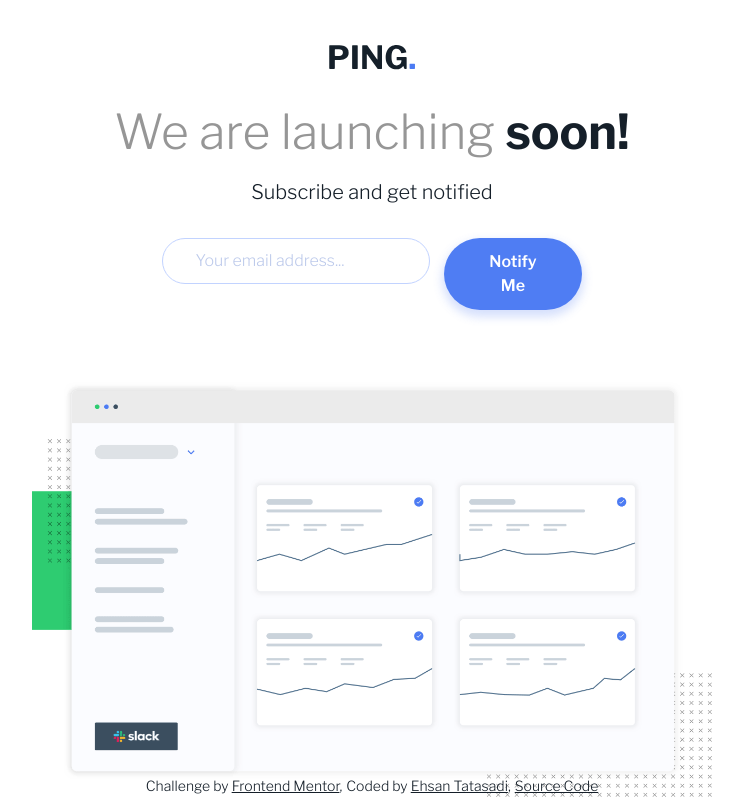
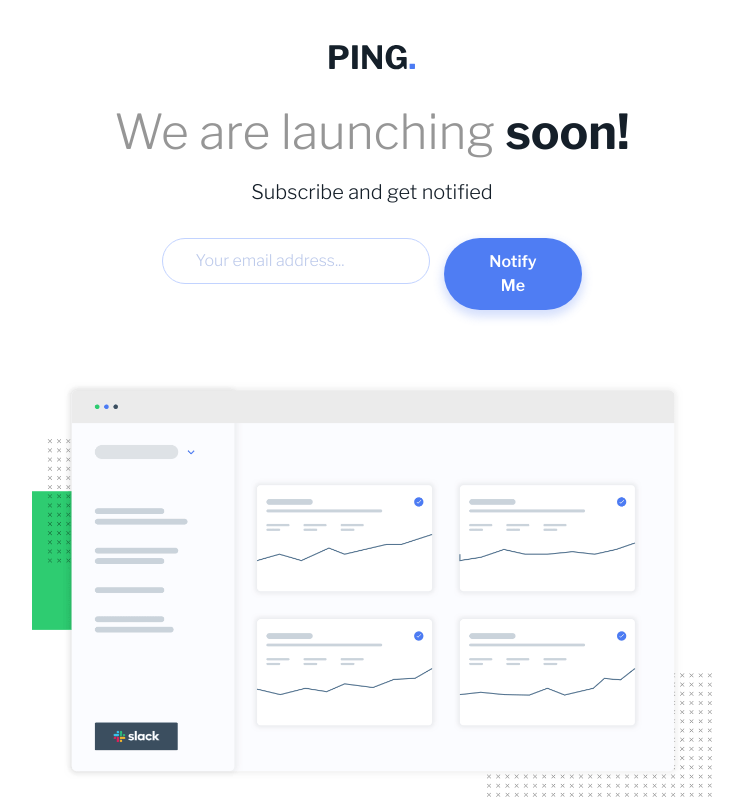
Before and after one commit to tatasadi/ping-single-column-coming-soon-page, a Next.js app: page / in a window 1280 px wide. Shown: the top 800 px of the page, without its empty margins (268-1011 px from the left). Built offline with nearby package versions, Linux system fonts and the light colour scheme.

Commit message:
fix footer

```diff
--- a/app/components/Reference.tsx
+++ b/app/components/Reference.tsx
@@ -1,6 +1,6 @@
 export default function Reference() {
   return (
-    <footer className="fixed bottom-0 mb-1 flex flex-col text-center text-sm sm:flex-row md:gap-1">
+    <footer className="flex flex-col text-center text-sm sm:flex-row md:gap-1">
       <div>
         Challenge by{" "}
         <a
--- a/app/layout.tsx
+++ b/app/layout.tsx
@@ -1,7 +1,6 @@
 import type { Metadata } from "next"
 import { Libre_Franklin } from "next/font/google"
 import "./globals.css"
-import Reference from "./components/Reference"
 
 const libreFranklin = Libre_Franklin({
   subsets: ["latin"],
@@ -32,7 +31,6 @@
         className={`${libreFranklin.className} text-neutral-very-dark-blue flex min-h-screen flex-col items-center justify-center `}
       >
         {children}
-        <Reference />
       </body>
     </html>
   )
--- a/app/page.tsx
+++ b/app/page.tsx
@@ -5,6 +5,7 @@
 import { FaFacebookF, FaTwitter, FaInstagram } from "react-icons/fa"
 import { z } from "zod"
 import { useState } from "react"
+import Reference from "./components/Reference"
 
 const emailSchema = z.object({
   email: z
@@ -109,6 +110,7 @@
           © Copyright Ping. All rights reserved.
         </p>
       </div>
+      <Reference />
     </main>
   )
 }
```
